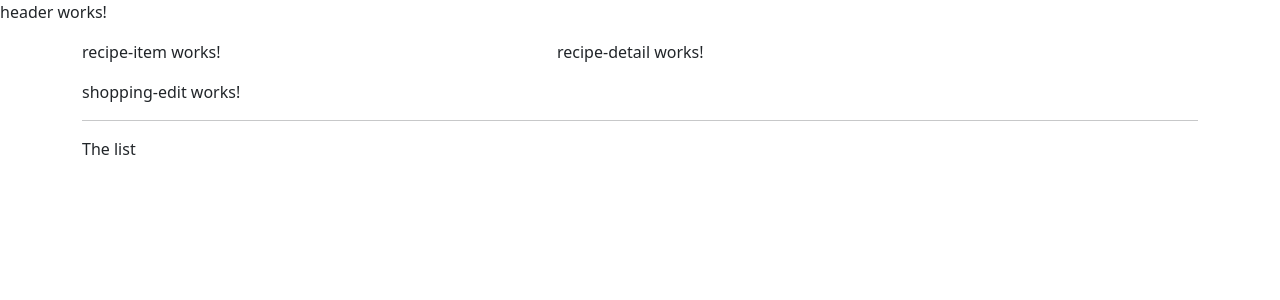
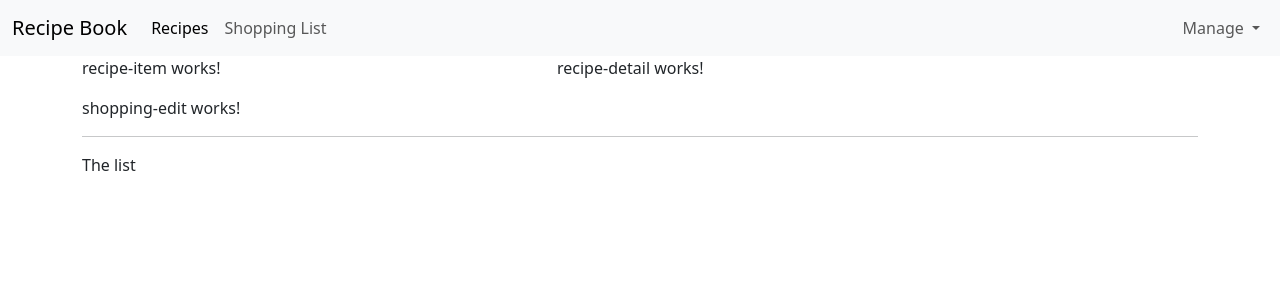
Before and after one commit to LCedric/sandbox, an Angular app: page / in a window 1280 px wide. Shown: the top 300 px of the page. Built offline with nearby package versions, Linux system fonts and the light colour scheme.

Commit message:
header layout added

```diff
--- a/src/app/header/header.component.html
+++ b/src/app/header/header.component.html
@@ -1 +1,44 @@
-<p>header works!</p>
+<nav class="navbar navbar-expand-lg bg-body-tertiary">
+  <div class="container-fluid">
+    <a class="navbar-brand" href="#">Recipe Book</a>
+    <button
+      class="navbar-toggler"
+      type="button"
+      data-bs-toggle="collapse"
+      data-bs-target="#navbarScroll"
+      aria-controls="navbarScroll"
+      aria-expanded="false"
+      aria-label="Toggle navigation">
+      <span class="navbar-toggler-icon"></span>
+    </button>
+    <div class="collapse navbar-collapse" id="navbarScroll">
+      <ul
+        class="navbar-nav me-auto my-2 my-lg-0"
+        style="--bs-scroll-height: 100px">
+        <li class="nav-item">
+          <a class="nav-link active" aria-current="page" href="#">Recipes</a>
+        </li>
+        <li class="nav-item">
+          <a class="nav-link" href="#">Shopping List</a>
+        </li>
+      </ul>
+
+      <ul class="navbar-nav mb-2 mb-lg-0">
+        <li class="nav-item dropdown">
+          <a
+            class="nav-link dropdown-toggle"
+            href="#"
+            role="button"
+            data-bs-toggle="dropdown"
+            aria-expanded="false">
+            Manage
+          </a>
+          <ul class="dropdown-menu">
+            <li><a class="dropdown-item" href="#">Save Data</a></li>
+            <li><a class="dropdown-item" href="#">Fetch Data</a></li>
+          </ul>
+        </li>
+      </ul>
+    </div>
+  </div>
+</nav>
```
